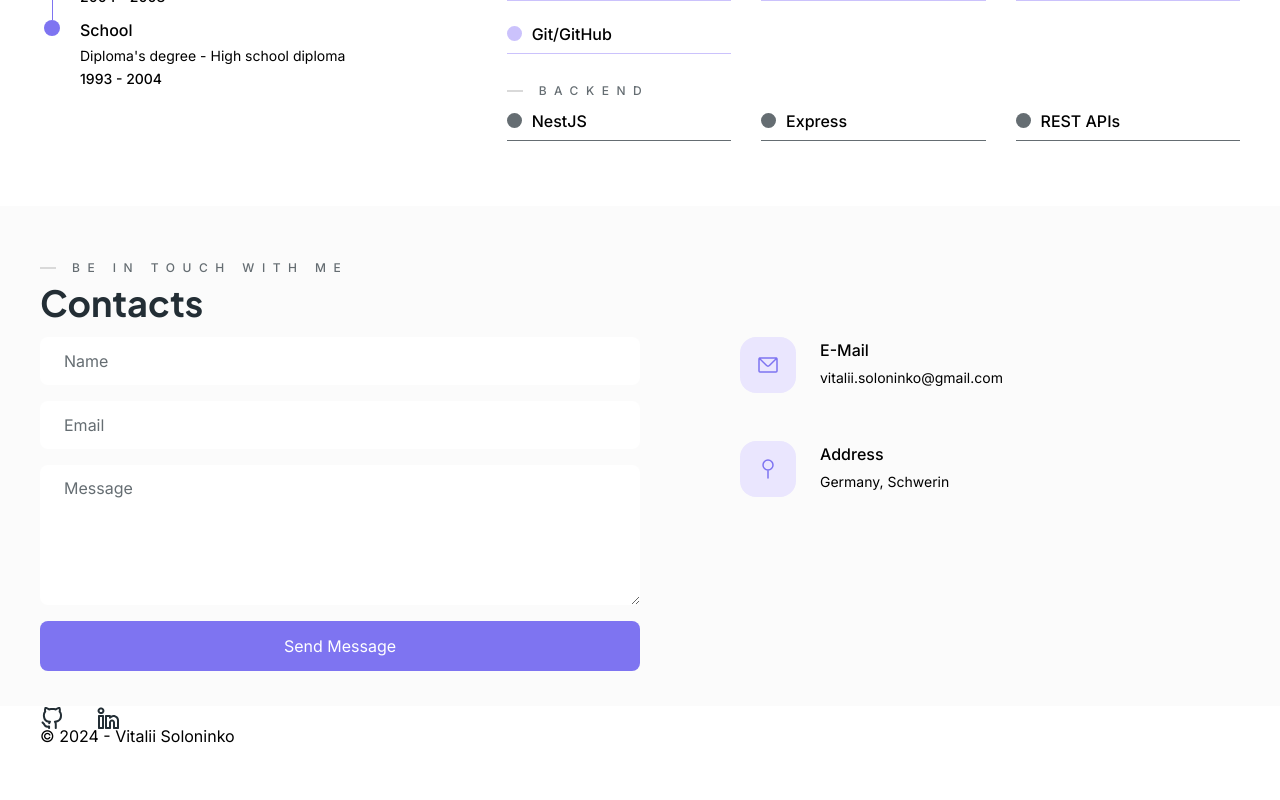
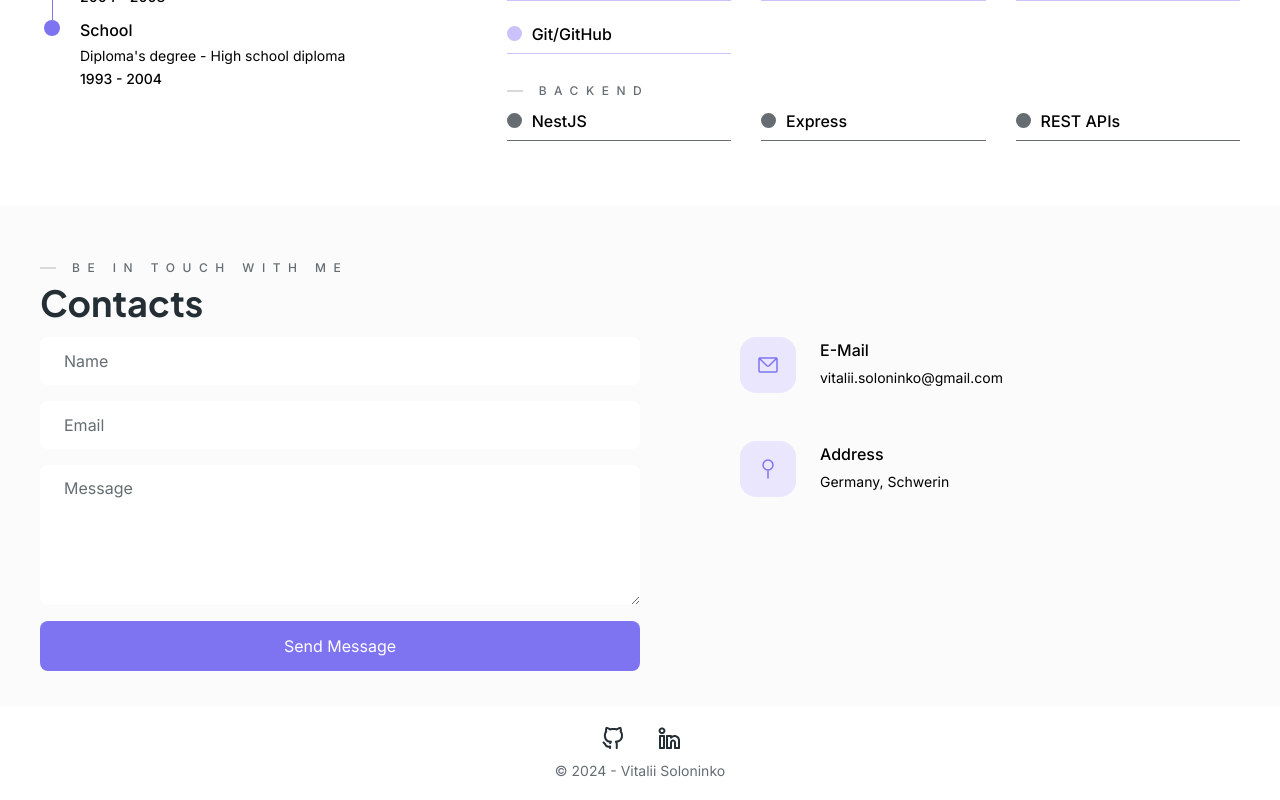
Before and after one commit to VitaliiSoloninko/angular-vitalii-portfolio, an Angular app: page / in a window 1280 px wide. Shown: the part 3047-3847 px from the top of the page. Before the commit the page ends 3793 px from the top, so only its background shows below. Built offline with nearby package versions, Linux system fonts and the light colour scheme.

Commit message:
7.1	Section Footer. Components, layout and response

```diff
--- a/src/app/app.component.html
+++ b/src/app/app.component.html
@@ -4,3 +4,4 @@
 <app-experience></app-experience>
 <app-skills></app-skills>
 <app-contacts></app-contacts>
+<app-footer></app-footer>
--- a/src/app/app.component.ts
+++ b/src/app/app.component.ts
@@ -6,6 +6,7 @@ import { PortfolioComponent } from './sections/portfolio/portfolio.component';
 import { ExperienceComponent } from './sections/experience/experience.component';
 import { SkillsComponent } from './sections/skills/skills.component';
 import { ContactsComponent } from './sections/contacts/contacts.component';
+import { FooterComponent } from './footer/footer.component';
 
 @Component({
   selector: 'app-root',
@@ -18,6 +19,7 @@ import { ContactsComponent } from './sections/contacts/contacts.component';
     ExperienceComponent,
     SkillsComponent,
     ContactsComponent,
+    FooterComponent,
   ],
   templateUrl: './app.component.html',
   styleUrl: './app.component.scss',
--- /dev/null
+++ b/src/app/footer/footer.component.html
@@ -0,0 +1,19 @@
+<footer class="footer">
+  <div class="footer__container">
+    <ul class="footer__social social">
+      <li class="social__item">
+        <a href="https://github.com/VitaliiSoloninko" class="social__link">
+          <img src="assets/icons/github.svg" alt="GitHub" />
+        </a>
+      </li>
+      <li class="social__item">
+        <a
+          href="https://www.linkedin.com/in/vitalii-soloninko-1a3987271/"
+          class="social__link"
+          ><img src="assets/icons/linkedin.svg" alt="Linkedin"
+        /></a>
+      </li>
+    </ul>
+    <div class="footer__copy">© 2024 - Vitalii Soloninko</div>
+  </div>
+</footer>
--- /dev/null
+++ b/src/app/footer/footer.component.scss
@@ -0,0 +1,45 @@
+$tablet: em(991.98);
+$mobile: em(767.98);
+$mobileSmall: em(479.98);
+
+.footer {
+  // .footer__container
+  &__container {
+    display: flex;
+    justify-content: center;
+    align-items: center;
+    flex-direction: column;
+    gap: 15px;
+    padding-top: 20px;
+    padding-bottom: 20px;
+    @media (max-width: $mobile) {
+      padding-top: 15px;
+      padding-bottom: 15px;
+    }
+  }
+
+  // .footer__social
+
+  &__social {
+    .social__link {
+      color: var(--grey-color);
+      transition: color 0.3s ease 0s;
+      @media (any-hover: hover) {
+        &:hover {
+          color: var(--purple-color);
+        }
+      }
+    }
+  }
+
+  // .footer__copy
+
+  &__copy {
+    color: var(--grey-color);
+    font-size: 14px;
+    line-height: 1.2;
+  }
+  [data-fp-section] {
+    height: auto;
+  }
+}
--- a/src/app/sections/contacts/contacts.component.html
+++ b/src/app/sections/contacts/contacts.component.html
@@ -1,4 +1,3 @@
-<div data-fp-section class="page__bottom bottom-page">
 <section data-watch class="page__contacts contacts">
   <div class="contacts__container">
     <div class="skills__title title">
@@ -75,23 +74,3 @@
     </div>
   </div>
 </section>
-  <footer class="footer">
-    <div class="footer__container">
-      <ul class="footer__social social">
-        <li class="social__item">
-          <a href="https://github.com/VitaliiSoloninko" class="social__link">
-            <img src="assets/icons/github.svg" alt="GitHub" />
-          </a>
-        </li>
-        <li class="social__item">
-          <a
-            href="https://www.linkedin.com/in/vitalii-soloninko-1a3987271/"
-            class="social__link"
-            ><img src="assets/icons/linkedin.svg" alt="Linkedin"
-          /></a>
-        </li>
-      </ul>
-      <div class="footer__copy">© 2024 - Vitalii Soloninko</div>
-    </div>
-  </footer>
-</div>
```
Also changed, not shown: src/app/footer/footer.component.ts (added, +12 -0 lines). Lines whose indentation alone changed are shown as unchanged.
